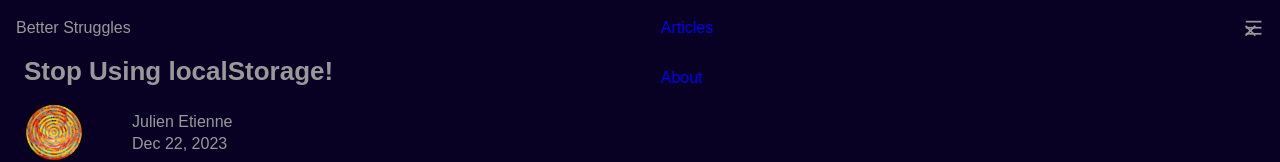
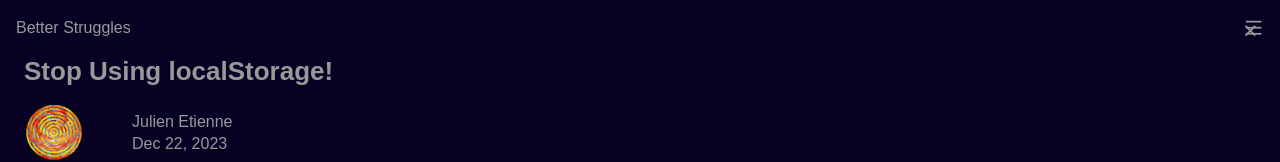
Before and after one commit to DennisMatambanadzo/newsip, a plain HTML site: page index.html in a window 1280 px wide. Shown: the top 162 px of the page. Drawn offline with nearby package versions, Linux system fonts and the light colour scheme.

Commit message:
scroll bar touch up

```diff
--- a/assets/css/style.css
+++ b/assets/css/style.css
@@ -68,7 +68,15 @@ img {
     max-width: 100%;
     height: auto;
 }
-
+::-webkit-scrollbar{
+    width: 5px;
+    border-radius: 2rem;
+    background-color: hsl(246, 34%, 35%);
+}
+::-webkit-scrollbar-thumb{
+    border-radius: 2rem;
+    background-color: aliceblue;
+}
 /*=============== REUSABLE CSS CLASSES ===============*/
 .container {
     max-width: 1120px;
@@ -128,6 +136,9 @@ header {
     justify-content: center;
     row-gap: 2rem;
 }
+.nav-link{
+    color: var(--body-color);
+}
 
 .show-menu{
     top:0;
```
